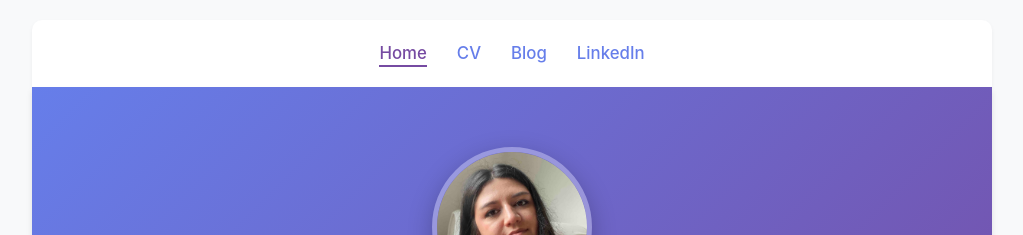
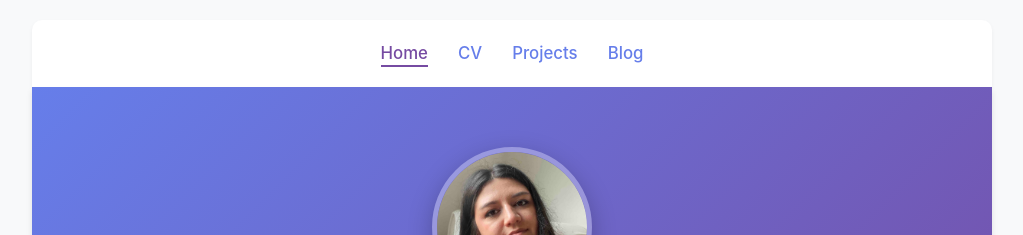
Before and after one commit to ipekselcen/ipekselcen.github.io, a Jekyll site: the page built from index.html, in a window 1280 px wide and 900 px high. Shown: the top 235 px of the window, without its empty margins (128-1151 px from the left). Built offline with Jekyll 4.4.1, drawn with Linux system fonts in a browser that asks for light colours.

Commit message:
Update index.html

```diff
--- a/index.html
+++ b/index.html
@@ -324,8 +324,8 @@ permalink: /
             <ul>
                 <li><a href="index.html" class="active">Home</a></li>
                 <li><a href="cv.html">CV</a></li>
+                <li><a href="projects.html">Projects</a></li>
                 <li><a href="/blog/">Blog</a></li>
-                <li><a href="https://www.linkedin.com/in/ipek-selcen-16516948/" target="_blank">LinkedIn</a></li>
             </ul>
         </nav>
 
```
